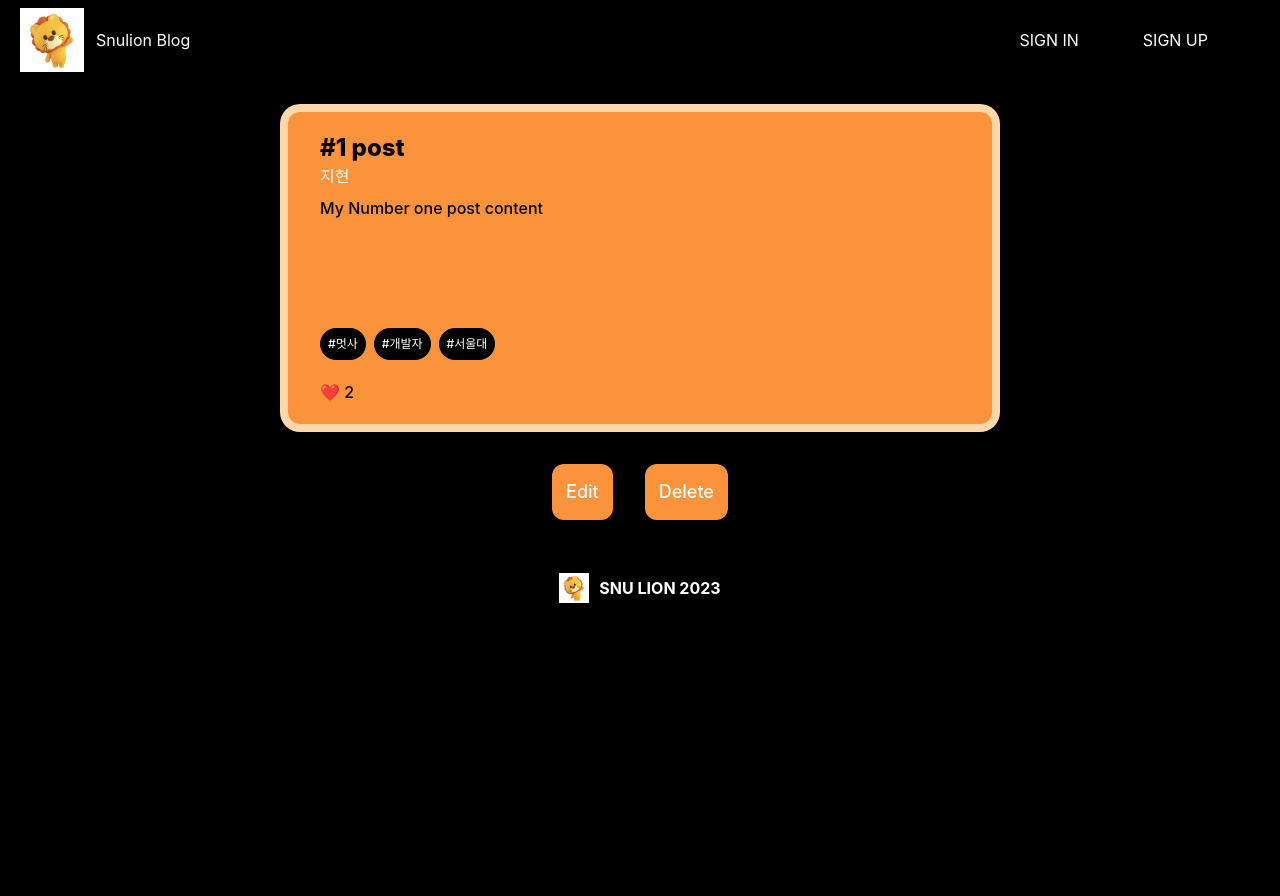
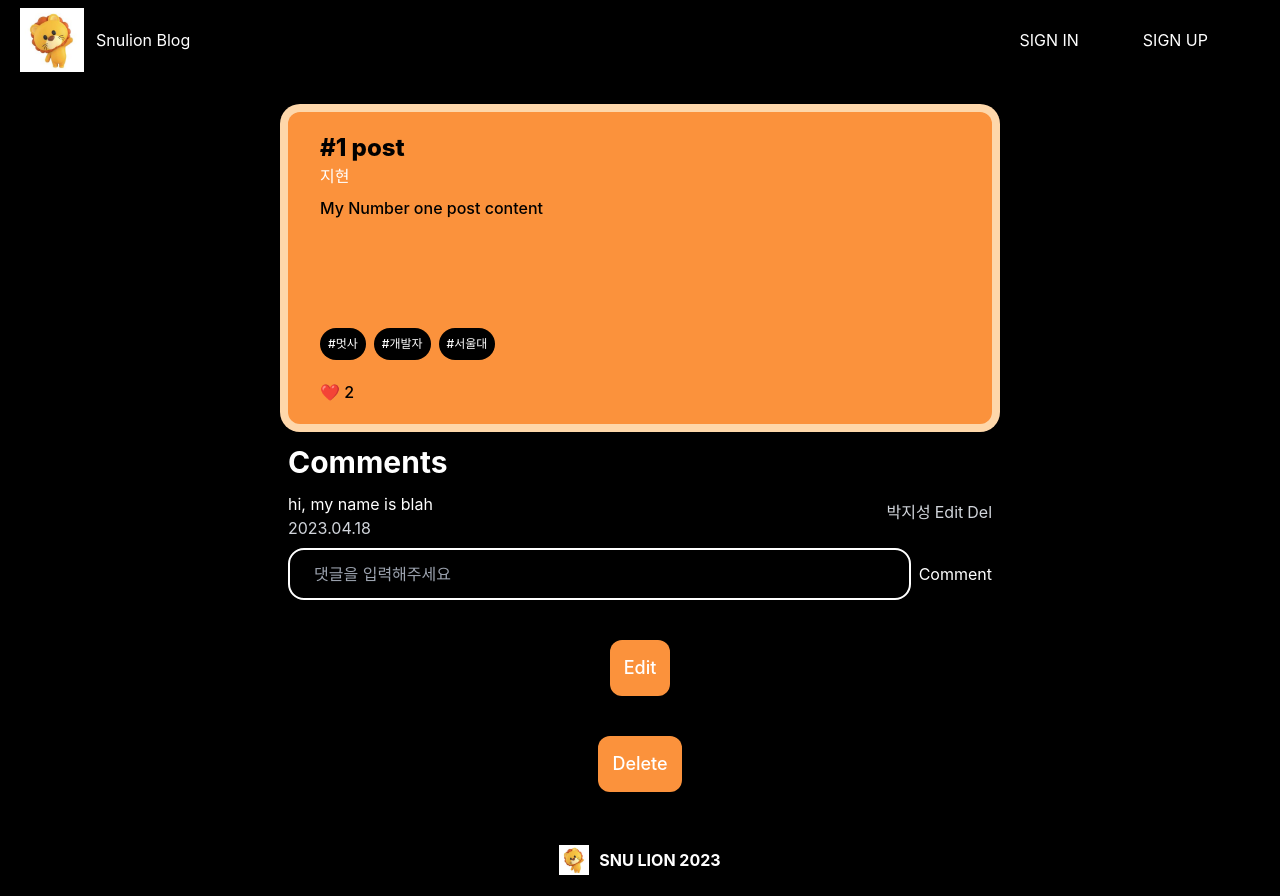
Before and after one commit to snulion11th-seminar/react, a React (Create React App) app: page /1 in a window 1280 px wide. Before the commit the page ends 800 px from the top, so only its background shows below. Built offline with nearby package versions, Linux system fonts and the light colour scheme.

Commit message:
feat: 추가 과제  완료

```diff
--- a/src/App.js
+++ b/src/App.js
@@ -9,6 +9,7 @@ import PostEditPage from "./routes/PostEditPage.jsx";
 import SignUpPage from "./routes/SignUpPage";
 import PostDetailPage from "./routes/PostDetailPage";
 import SignInPage from "./routes/SignInPage";
+import { useState } from "react";
 
 function App() {
   return (
--- a/src/components/Comment/CommentElement.jsx
+++ b/src/components/Comment/CommentElement.jsx
@@ -1,29 +1,92 @@
+import { useEffect, useState } from "react";
+
 const CommentElement = (props) => {
   // TODO : props 받기
+  const { author } = props;
+  const { comment } = props;
+  const { deleteComment } = props;
   // TODO : 수정하는 input 내용 관리
+  const [IsEditing, setIsEditing] = useState(false);
+  const [EditContent, setEditContent] = useState(comment.content);
+  const EditChange = (e) => {
+    console.log(e.target);
+    const { value } = e.target;
+    setEditContent(value);
+  };
 
   // comment created_at 전처리
-  const date = new Date(comment.created_at);
-  const year = date.getFullYear();
-  let month = date.getMonth() + 1;
-  month = month < 10 ? `0${month}` : month;
-  let day = date.getDate();
-  day = day < 10 ? `0${day}` : day;
+  const [date, setdate] = useState(new Date(comment.created_at));
+  const [year, setyear] = useState(date.getFullYear());
+  const [month, setmonth] = useState(date.getMonth() + 1);
+  const [day, setday] = useState(date.getDate());
 
-  <div className="w-full flex justify-between gap-1 mb-2">
-    <div className="w-3/4">
-      // 수정중일때와 아닐때를 다르게 보여줘야겠지
-      {수정중 ? <input /> : <p>{내용}</p>}
-      // 날짜
-      <span className="text-base mr-1 text-gray-300">
-        {year}.{month}.{day}
-      </span>
-      // 수정, 삭제버튼
-      <div className="w-1/4 flex flex-row-reverse items-center">
-        // delete 버튼은 수정이 아닐때만 보이게 해줘
+  useEffect(() => {
+    setyear(date.getFullYear());
+    setmonth(
+      date.getMonth() + 1 < 10 ? `0${date.getMonth() + 1}` : date.getMonth() + 1
+    );
+    setday(date.getDate() < 10 ? `0${date.getDate()}` : date.getDate());
+  }, [date]);
+
+  const DateChange = (e) => {
+    console.log(e.target);
+    setIsEditing(!IsEditing);
+    const today = new Date();
+    setdate(today);
+  };
+
+  return (
+    <div className="w-full flex justify-between gap-1 mb-2">
+      <div className="w-full flex flex-row justify-between ">
+        <div>
+          {comment.author.username == localStorage.getItem("username") &&
+          IsEditing ? (
+            <input
+              type="text"
+              onChange={EditChange}
+              value={EditContent}
+              className="input"
+            />
+          ) : (
+            <p>{EditContent}</p>
+          )}
+
+          <span className="text-base mr-1 text-gray-300">
+            {year}.{month}.{day}
+          </span>
+        </div>
+        <div className="w-1/4 flex flex-row-reverse gap-1 mb-2 items-center">
+          {!IsEditing && (
+            <button
+              id={comment.id}
+              className="text-gray-300"
+              onClick={deleteComment}
+            >
+              Del
+            </button>
+          )}
+          {IsEditing ? (
+            <button className="text-gray-300" onClick={DateChange}>
+              Done
+            </button>
+          ) : (
+            <button
+              className="text-gray-300"
+              onClick={() => {
+                if (localStorage.getItem("username") == comment.author.username)
+                  setIsEditing(!IsEditing);
+              }}
+            >
+              Edit
+            </button>
+          )}
+          <div>
+            <p className="text-gray-300">{comment.author.username}</p>
+          </div>
+        </div>
       </div>
     </div>
-  </div>;
+  );
 };
 
 export default CommentElement;
--- a/src/components/Comment/index.jsx
+++ b/src/components/Comment/index.jsx
@@ -2,19 +2,81 @@ import { useState } from "react";
 import comments from "../../data/comments";
 import CommentElement from "./CommentElement";
 
-const Comment = () => {
+const Comment = (props) => {
   // TODO 1: comments 불러와서 저장해야겟즤
+  const { post } = props;
+  console.log(post);
+  const [commentList, setCommentList] = useState(
+    comments.filter((c) => c.post === post.id)
+  );
 
   // TODO 2: comment추가하는 input 관리해줘야겟지
-
+  const [newComment, setnewComment] = useState("");
+  const handlenewComment = (e) => {
+    const { value } = e.target;
+    setnewComment(value);
+    console.log(value);
+  };
   // TODO 3: comment Form 제출됐을때 실행되는 함수 만들어줘
 
+  const [numComment, setnumComment] = useState(comments.length);
+
+  const ChangeComment = (e) => {
+    e.preventDefault();
+    setnumComment(numComment + 1);
+    const today = new Date();
+    const newCommentObject = {
+      id: numComment + 1,
+      content: newComment,
+      created_at: today,
+      post: post.id,
+      author: { id: 10, username: localStorage.getItem("username") },
+    };
+    setnewComment("");
+    setCommentList([...commentList, newCommentObject]);
+  };
+
+  console.log(commentList);
+
   // TODO 4: commet Delete 하는 함수 만들어죠
+  const deleteComment = (e) => {
+    console.log(e.target.id);
+    console.log(commentList);
+    const selected_comment = commentList.find((c) => c.id == e.target.id);
+    console.log(selected_comment.author.username);
+    if (
+      selected_comment != null &&
+      selected_comment.author.username == localStorage.getItem("username")
+    ) {
+      console.log("delete 시도");
+      const deleted_id = e.target.id;
+      setCommentList(commentList.filter((c) => c.id != deleted_id));
+      console.log(commentList);
+    }
+  };
   return (
     <div className="w-full mt-5 self-start">
       <h1 className="text-3xl font-bold mt-5 mb-3">Comments</h1>
-      // commentElement // <CommentElement /> 가 comment마다 반복시켜야즤
-      <form>// TODO 2-3 : comment 추가하는 comment form 만들어주기</form>
+      <div className="w-full justify-center">
+        {commentList.map((comment) => (
+          <CommentElement comment={comment} deleteComment={deleteComment} />
+        ))}
+      </div>
+      <form
+        onSubmit={ChangeComment}
+        className="flex flex-row justify-between gap-2"
+      >
+        <input
+          type="text"
+          placeholder="댓글을 입력해주세요"
+          value={newComment}
+          className="input"
+          onChange={handlenewComment}
+        />
+        <button type="submit" className="rounded-full border-white">
+          Comment
+        </button>
+      </form>
     </div>
   );
 };
--- a/src/components/Form/index.jsx
+++ b/src/components/Form/index.jsx
@@ -115,7 +115,11 @@ export const SignInForm = ({ formData, setFormData, handleSignInSubmit }) => {
         onChange={handleFormData}
         value={formData.password}
       />
-      <button type="submit" className="button mt-7">
+      <button
+        onClick={() => (window.location = "/")}
+        type="submit"
+        className="button mt-7"
+      >
         Sign in !
       </button>
     </form>
--- a/src/data/comment.js
+++ /dev/null
@@ -1 +0,0 @@
-//가짜 comment data 넣어주기
--- /dev/null
+++ b/src/data/comments.js
@@ -0,0 +1,25 @@
+//가짜 comment data 넣어주기
+const comments = [
+  {
+    id: 1,
+    content: "hi, my name is blah",
+    created_at: "2023-04-18T15:09:43Z",
+    post: 1,
+    author: {
+      id: 2,
+      username: "박지성",
+    },
+  },
+  {
+    id: 2,
+    content: "hi, my name is blahblah",
+    created_at: "2023-04-18T15:11:52Z",
+    post: 2,
+    author: {
+      id: 1,
+      username: "김아무개",
+    },
+  },
+];
+
+export default comments;
--- a/src/routes/HomePage.jsx
+++ b/src/routes/HomePage.jsx
@@ -2,12 +2,15 @@ import { SmallPost } from "../components/Posts";
 import posts from "../data/posts";
 import { useState, useEffect } from "react";
 import { Link } from "react-router-dom";
+import SignInPage from "./SignInPage";
 
 const HomePage = () => {
   const [postList, setPostList] = useState(posts);
   const [tags, setTags] = useState([]);
   const [searchTags, setSearchTags] = useState([]);
   const [searchValue, setSearchValue] = useState("");
+
+  console.log(localStorage.getItem("username"));
   useEffect(() => {
     const tagList = posts.reduce((acc, post) => {
       for (let tag of post.tags) {
@@ -19,6 +22,7 @@ const HomePage = () => {
     setSearchTags([...tagList]);
   }, []);
 
+  const handleUsername = (e) => {};
   const handleChange = (e) => {
     console.log(e.target);
     const { value } = e.target;
--- a/src/routes/PostDetailPage.jsx
+++ b/src/routes/PostDetailPage.jsx
@@ -3,6 +3,7 @@ import { useParams } from "react-router-dom";
 import { BigPost } from "../components/Posts";
 import { Link } from "react-router-dom";
 import posts from "../data/posts";
+import Comment from "../components/Comment";
 
 const PostDetailPage = () => {
   // parameter로 받은 id에 해당하는 post를 찾아서 넣자
@@ -26,7 +27,10 @@ const PostDetailPage = () => {
         {/* post detail component */}
         <BigPost post={post} />
 
-        <div>
+        <div className="flex flex-col items-center w-full">
+          <div className="w-full">
+            <Comment post={post} />
+          </div>
           <Link to={`/${post.id}/edit`}>
             <button className="button mt-10 mx-4 py-2 px-10">Edit</button>
           </Link>
--- a/src/routes/SignInPage.jsx
+++ b/src/routes/SignInPage.jsx
@@ -1,5 +1,6 @@
 import { useState } from "react";
 import { SignInForm } from "../components/Form";
+import { Link } from "react-router-dom";
 
 const SignInPage = () => {
   const [formData, setFormData] = useState({
@@ -9,6 +10,7 @@ const SignInPage = () => {
 
   const handleSignInSubmit = () => {
     console.log(formData);
+    localStorage.setItem("username", formData.username);
     alert("로그인 완 료!");
     // add api call for sign in here
   };
```
Also changed, not shown: src/components/Posts/index.jsx (+10 -7 lines).
